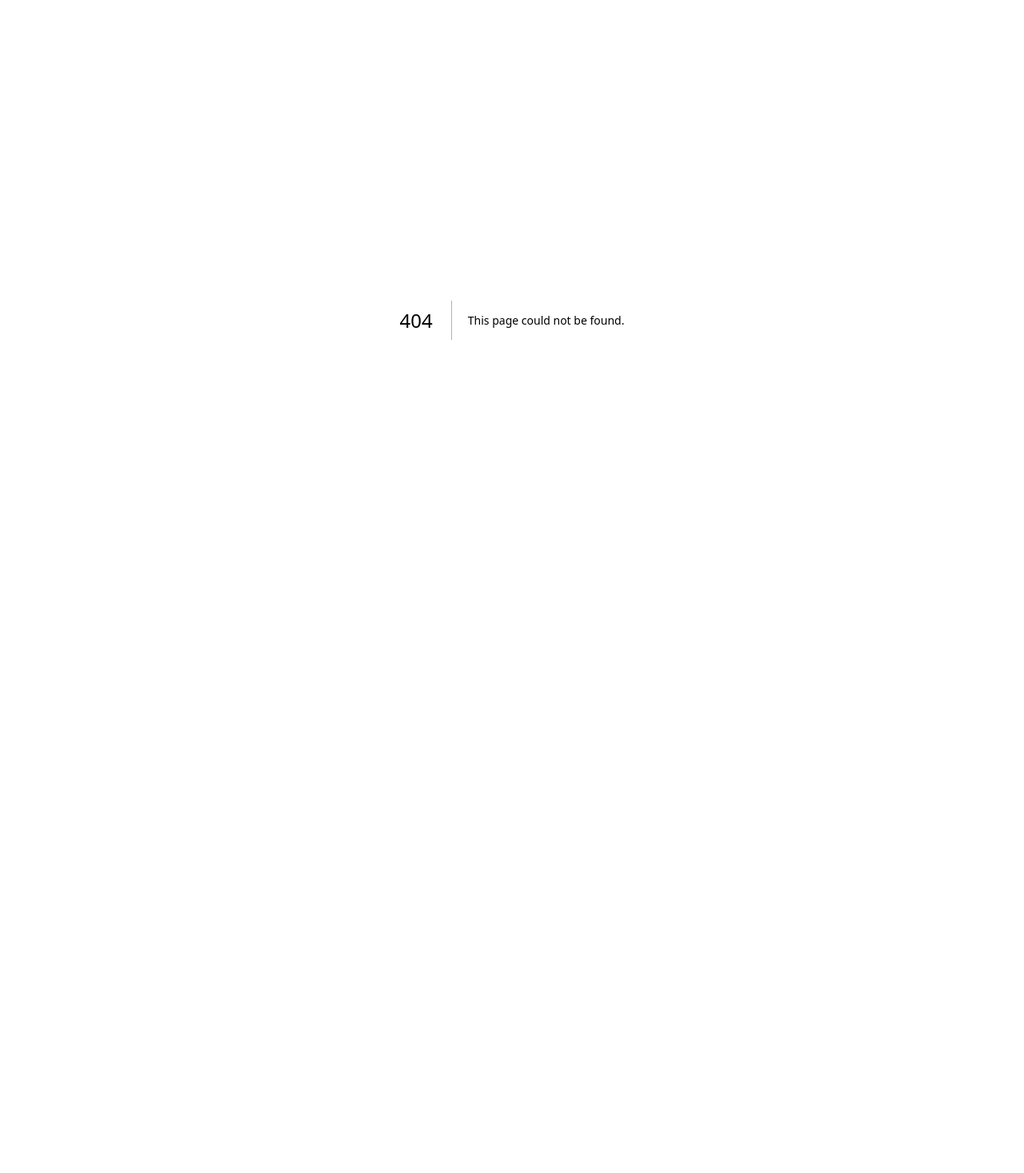
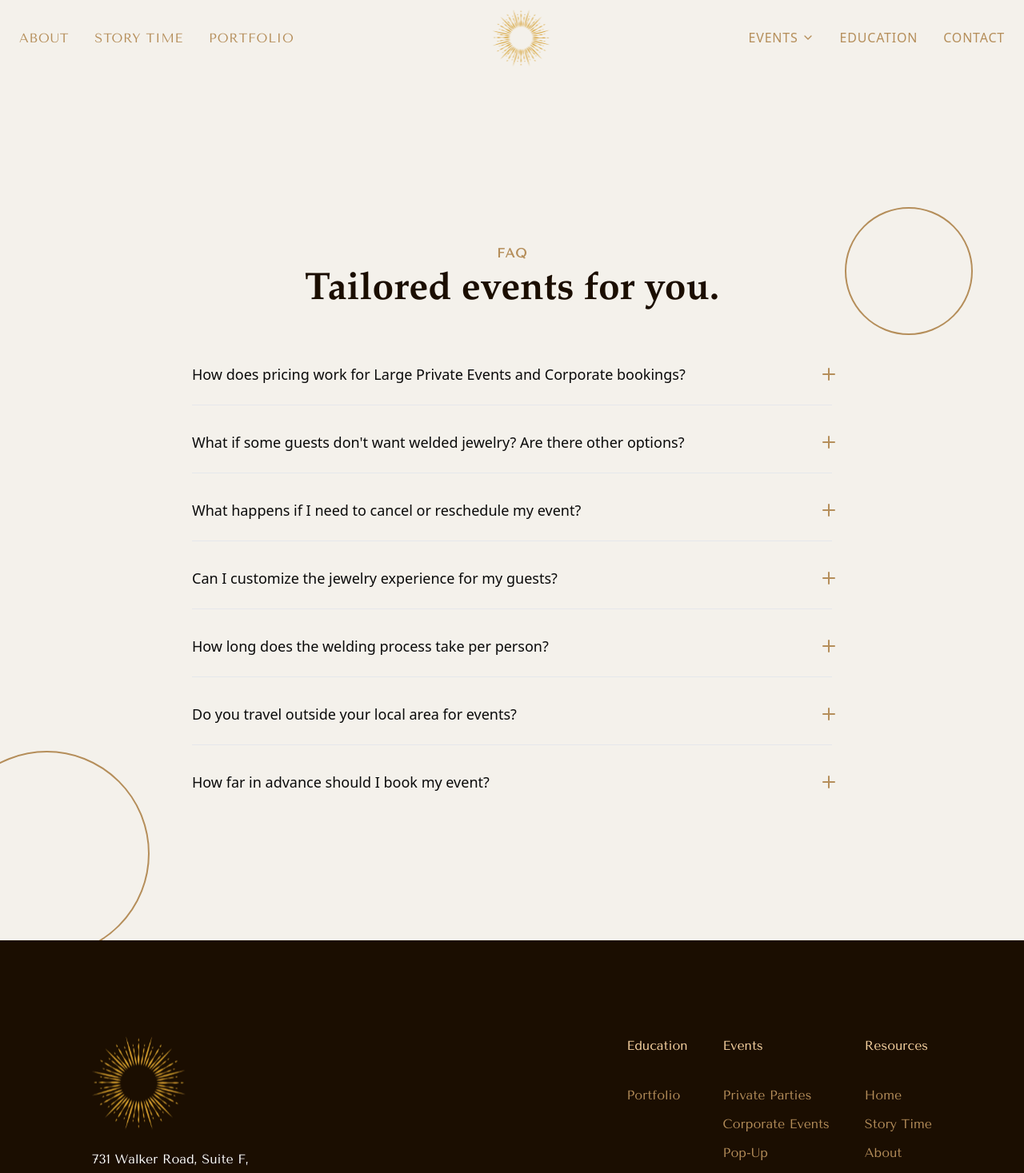
Before and after one commit to saliftankoano/goldenbond, a Next.js app: page /corporate in a window 1280 px wide. Before the commit this address had no page. Shown: the top 1467 px of the page at 80% size. Before the commit the page ends 800 px from the top, so only its background shows below. Built offline with nearby package versions, Linux system fonts and the light colour scheme.

Commit message:
add basic corporate page structure

```diff
--- /dev/null
+++ b/app/corporate/page.tsx
@@ -0,0 +1,15 @@
+"use client";
+
+import StaticHeader from "@/app/components/StaticHeader";
+import Faq from "@/app/components/Faq";
+import Footer from "@/app/components/Footer";
+
+export default function Corporate() {
+  return (
+    <>
+      <StaticHeader />
+      <Faq />
+      <Footer />
+    </>
+  );
+}
```
